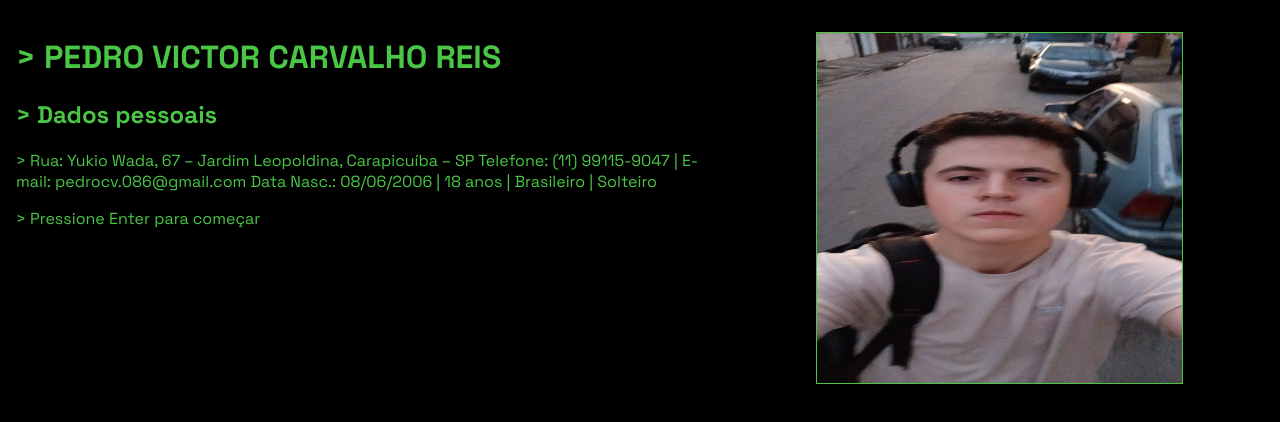
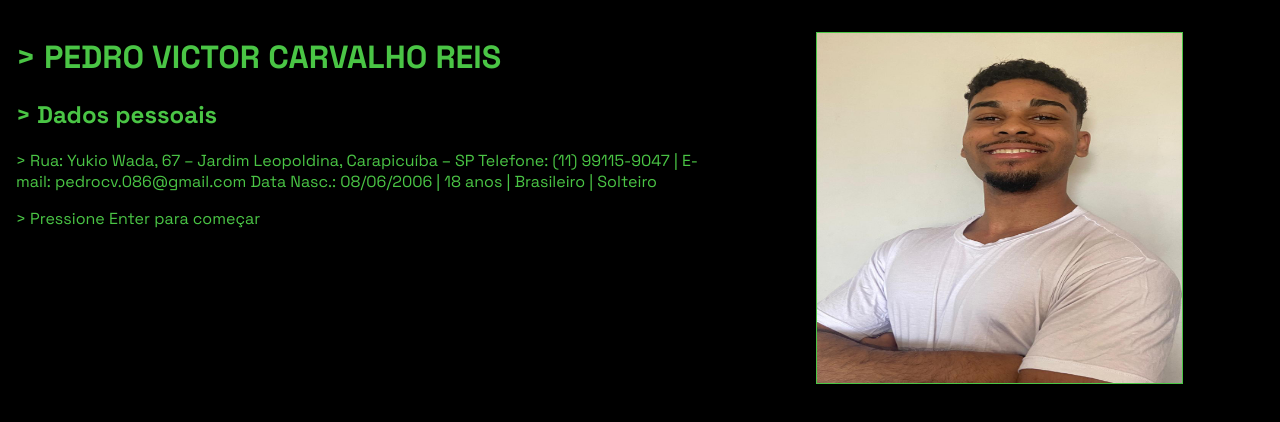
Before and after one commit to Poloyo1/curriculoDart, a plain HTML site: page index.html in a window 1280 px wide. Drawn offline with Linux system fonts and the light colour scheme.

Commit message:
Alteração na imagem

```diff
--- a/index.html
+++ b/index.html
@@ -21,7 +21,7 @@ Data Nasc.: 08/06/2006 | 18 anos | Brasileiro | Solteiro </p>
         </div>
         <div class="imageContent">
             <div class="img">
-                <img src="imgs/Imagem do WhatsApp de 2025-06-06 à(s) 22.33.09_24235093.jpg" alt="" class="rosto">
+                <img src="imgs/Imagem do WhatsApp de 2025-01-22 à(s) 13.47.05_5a7edb76.jpg" alt="" class="rosto">
             </div>
         </div>
     </div>
```
Also changed, not shown: imgs/Imagem do WhatsApp de 2025-01-22 à(s) 13.47.05_5a7edb76.jpg (added), imgs/Imagem do WhatsApp de 2025-06-06 à(s) 22.33.09_24235093.jpg (deleted).
